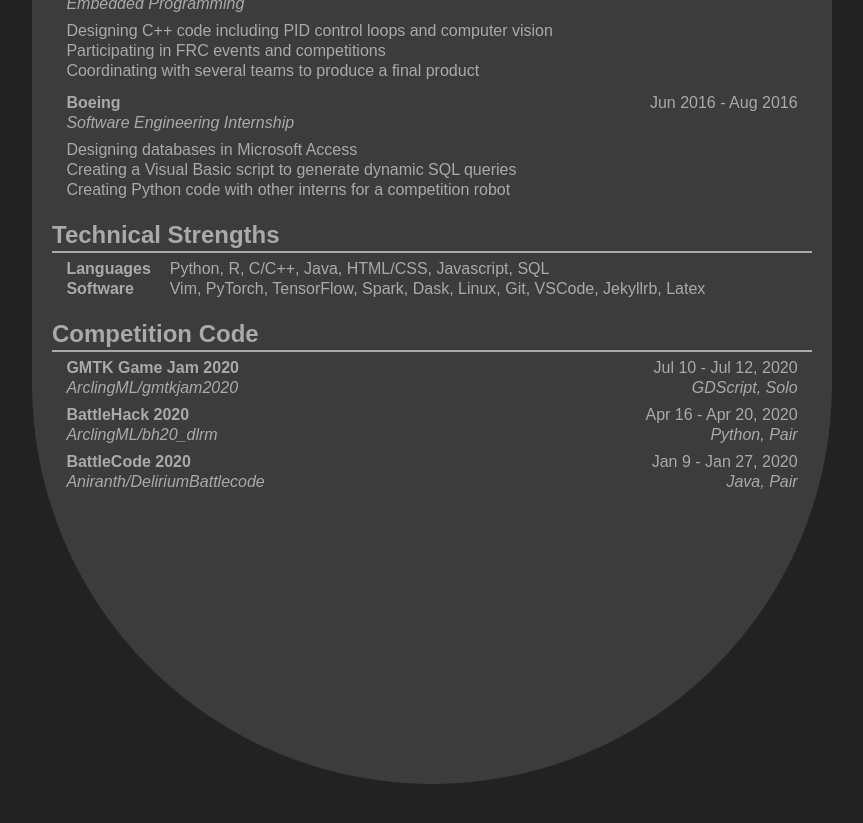
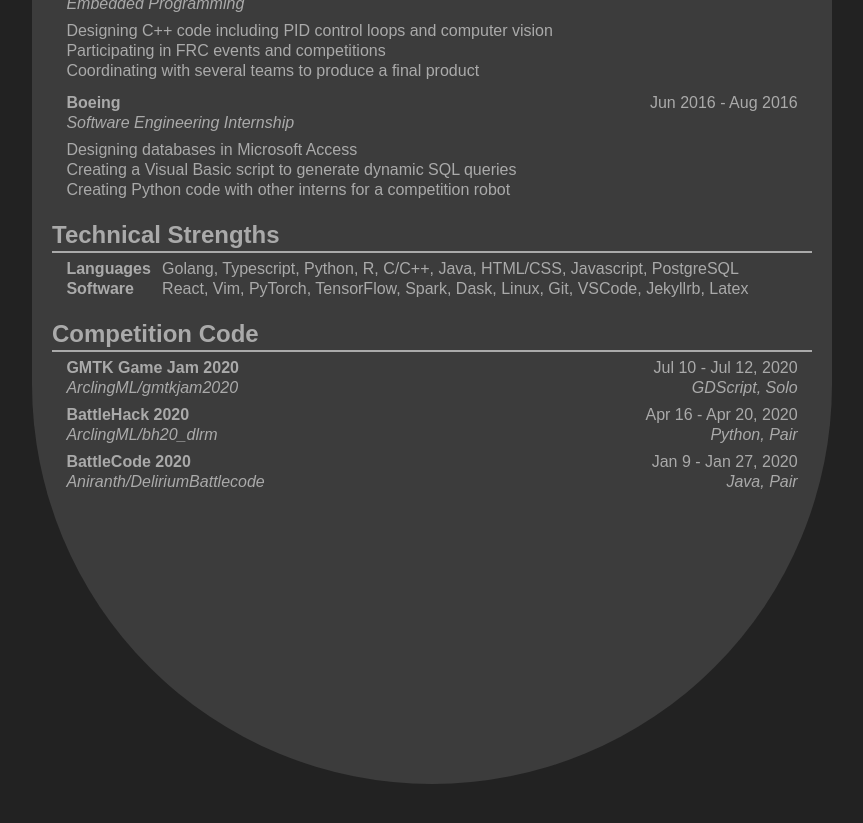
Before and after one commit to ArcLyn64/ArcLyn64.github.io, a Jekyll site: the page built from index.html, in a window 1280 px wide and 900 px high, scrolled down 591 px. Shown: the top 823 px of the window, without its empty margins (208-1071 px from the left). Built offline with Jekyll 4.4.1, drawn with Linux system fonts in a browser that asks for light colours; nearby versions of some CDN libraries; library files that are not in the unit come from our copies.

Commit message:
updated skills

```diff
--- a/index.html
+++ b/index.html
@@ -194,7 +194,7 @@
         <strong>Languages</strong>
       </td>
       <td style="padding-top:0;padding-bottom:0" align="left">
-        Python, R, C/C++, Java, HTML/CSS, Javascript, SQL
+        Golang, Typescript, Python, R, C/C++, Java, HTML/CSS, Javascript, PostgreSQL
       </td>
     </tr>
     <tr class="even fade-in">
@@ -202,7 +202,7 @@
         <strong>Software</strong>
       </td>
       <td style="padding-top:0;padding-bottom:0" align="left">
-        Vim, PyTorch, TensorFlow, Spark, Dask, Linux, Git, VSCode, Jekyllrb, Latex
+        React, Vim, PyTorch, TensorFlow, Spark, Dask, Linux, Git, VSCode, Jekyllrb, Latex
       </td>
     </tr>
   </tbody></table>
```
